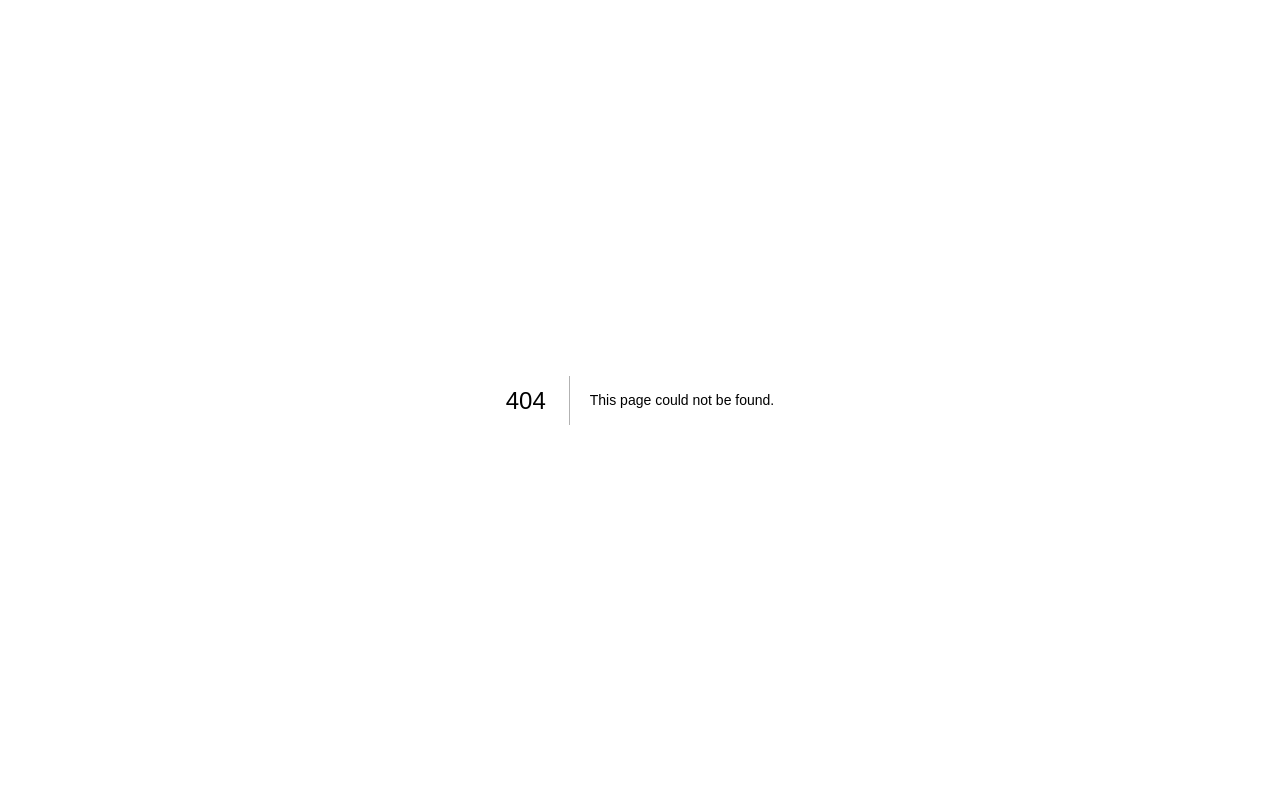
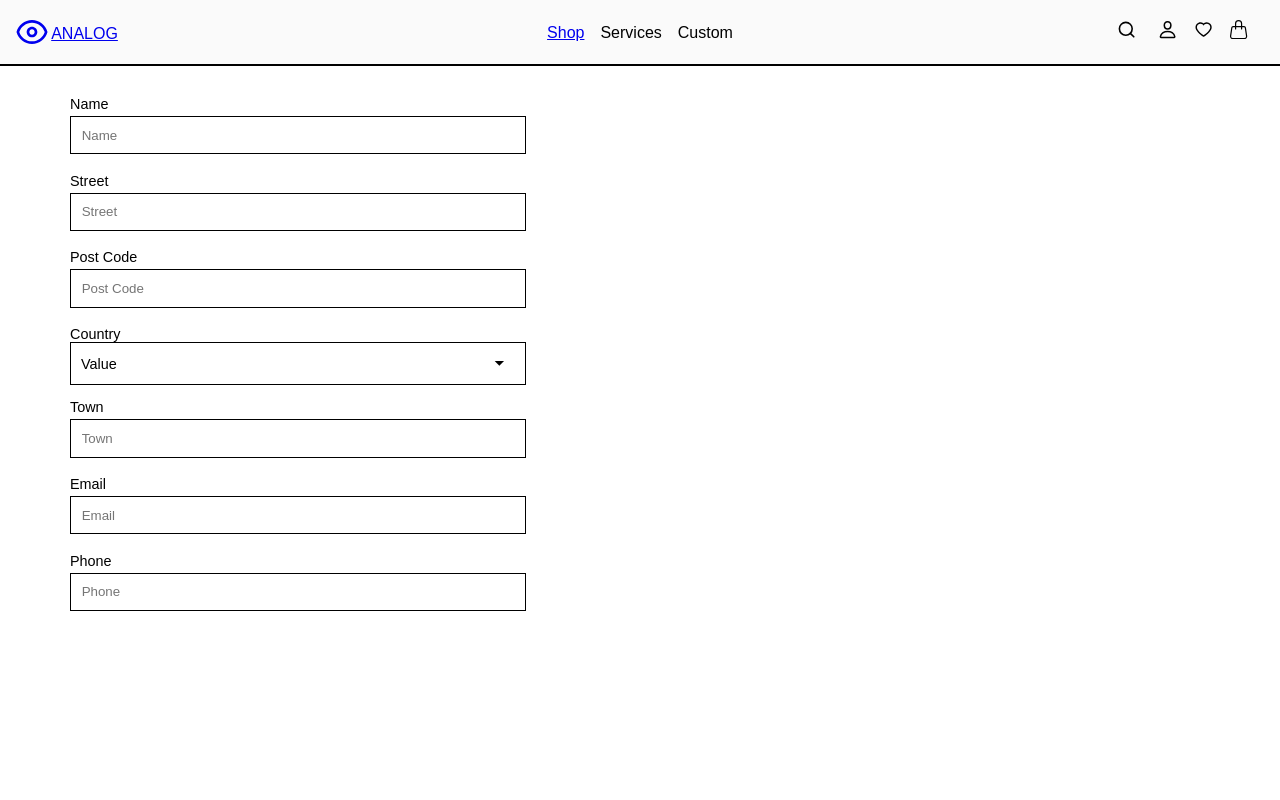
Before and after one commit to rilexus/camera-shop-demo, a Next.js app: page /registration in a window 1280 px wide. Before the commit this address had no page. Shown: the top 800 px of the page. Built offline with nearby package versions, Linux system fonts and the light colour scheme.

Commit message:
feat: form

```diff
--- /dev/null
+++ b/_pages/Registration/Registration.js
@@ -0,0 +1,34 @@
+import React from "react";
+import Layout from "../../components/Layout/Layout";
+import { Navigation } from "../../components";
+import { Container, Grid, Padding } from "../../ui";
+import Footer from "../../components/Footer/Footer";
+import RegistrationForm from "./components/RegistrationForm/RegistrationForm";
+
+const RegistrationPage = () => {
+  return (
+    <Layout
+      navigation={<Navigation />}
+      main={
+        <div
+          style={{
+            minHeight: "100vh",
+          }}
+        >
+          <Container>
+            <Padding padding={"6em 0 0 0"}>
+              <Grid>
+                <Grid.Item sm={"40"}>
+                  <RegistrationForm />
+                </Grid.Item>
+              </Grid>
+            </Padding>
+          </Container>
+        </div>
+      }
+      footer={<Footer />}
+    />
+  );
+};
+
+export default RegistrationPage;
--- /dev/null
+++ b/_pages/Registration/components/RegistrationForm/RegistrationForm.js
@@ -0,0 +1,156 @@
+import React, { useEffect, useState } from "react";
+import styled from "styled-components";
+import createContext from "../../../../Providers/utils/createContext";
+import { useToggle } from "../../../../hooks";
+import ArrowDropdownDown from "../../../../ui/ArrowDropdownDown/ArrowDropdownDown";
+import { ButtonStyleless, Flex } from "../../../../ui";
+import { JUSTIFY } from "../../../../ui/Flex";
+
+const Inout = styled.input`
+  box-sizing: border-box;
+  border: 1px solid black;
+  width: 100%;
+  padding: 0.8em;
+  margin: 0.3em 0;
+`;
+
+const SelectContext = createContext({});
+const withSelectContext = (Component) => {
+  const Wrapper = (props) => {
+    const state = useState({});
+
+    return (
+      <SelectContext.Provider value={state}>
+        <Component {...props} />
+      </SelectContext.Provider>
+    );
+  };
+  return Wrapper;
+};
+
+const StyledLabel = styled.label`
+  margin-bottom: 1em;
+  font-size: 0.9em;
+`;
+
+const Label = (props) => {
+  return (
+    <StyledLabel
+      {...props}
+      style={{
+        display: "block",
+      }}
+    />
+  );
+};
+
+const ArrowButton = ({ onClick }) => (
+  <ButtonStyleless
+    onClick={onClick}
+    style={{
+      display: "flex",
+      alignItems: "center",
+    }}
+  >
+    <ArrowDropdownDown height={"1.3em"} width={"1.3em"} />
+  </ButtonStyleless>
+);
+
+const Select = withSelectContext(({ children }) => {
+  const [state] = SelectContext.useContext();
+  const [isOpen, toggle] = useToggle(false);
+
+  return (
+    <div>
+      <div
+        onClick={toggle}
+        style={{
+          padding: "0.7em",
+          border: "1px solid black",
+          cursor: "pointer",
+        }}
+      >
+        <Flex justify={JUSTIFY.between} align={"center"}>
+          Value
+          <ArrowButton />
+        </Flex>
+      </div>
+
+      <div
+        style={{
+          display: isOpen ? "inherit" : "none",
+        }}
+      >
+        {children}
+      </div>
+    </div>
+  );
+});
+
+const Option = ({ value }) => {
+  const [state, setContext] = SelectContext.useContext();
+
+  console.log(state);
+
+  useEffect(() => {
+    setContext((prev) => {
+      return { ...prev, [value]: { selected: false } };
+    });
+    return () => {};
+  }, []);
+
+  return <div onClick={() => {}}>{value}</div>;
+};
+
+const RegistrationForm = () => {
+  return (
+    <div>
+      <Label>
+        Name
+        <br />
+        <Inout placeholder={"Name"} />
+      </Label>
+      <Label>
+        Street
+        <br />
+        <Inout placeholder={"Street"} />
+      </Label>
+      <Label>
+        Post Code
+        <br />
+        <Inout placeholder={"Post Code"} />
+      </Label>
+
+      <Label>
+        Country
+        <br />
+        <Select>
+          <Option value={"austria"}>Austria</Option>
+          <Option value={"germany"}>Germany</Option>
+          <Option value={"switzerland"}>Switzerland</Option>
+        </Select>
+      </Label>
+
+      <Label>
+        Town
+        <br />
+        <Inout placeholder={"Town"} />
+      </Label>
+
+      <div>
+        <Label>
+          Email
+          <br />
+          <Inout placeholder={"Email"} />
+        </Label>
+        <Label>
+          Phone
+          <br />
+          <Inout placeholder={"Phone"} />
+        </Label>
+      </div>
+    </div>
+  );
+};
+
+export default RegistrationForm;
--- a/hooks/useToggle/useToggle.js
+++ b/hooks/useToggle/useToggle.js
@@ -4,10 +4,8 @@ const useToggle = (init) => {
   const [state, setStae] = useState(init);
 
   const toggle = useCallback(() => {
-    setStae((s) => {
-      return !s;
-    });
-  }, []);
+    setStae(!state);
+  }, [state]);
 
   return [state, toggle];
 };
--- /dev/null
+++ b/pages/registration.js
@@ -0,0 +1,12 @@
+import React from "react";
+import Layout from "../components/Layout/Layout";
+import { Container, Padding } from "../ui";
+import Footer from "../components/Footer/Footer";
+import { Navigation } from "../components";
+import RegistrationPage from "../_pages/Registration/Registration";
+
+const Registration = () => {
+  return <RegistrationPage />;
+};
+
+export default Registration;
--- /dev/null
+++ b/ui/ArrowDropdownDown/ArrowDropdownDown.js
@@ -0,0 +1,25 @@
+import React from "react";
+
+const ArrowDropdownDown = ({
+  stroke = "currentColor",
+  fill = "currentColor",
+  strokeWidth = "0",
+  height = "1em",
+  width = "1em",
+}) => {
+  return (
+    <svg
+      stroke={stroke}
+      fill={fill}
+      strokeWidth={strokeWidth}
+      height={height}
+      width={width}
+      viewBox="0 0 512 512"
+      xmlns="http://www.w3.org/2000/svg"
+    >
+      <path d="M128 192l128 128 128-128z" />
+    </svg>
+  );
+};
+
+export default ArrowDropdownDown;
--- a/ui/index.js
+++ b/ui/index.js
@@ -1,5 +1,5 @@
+export { default as ArrowDropdownDown } from "./ArrowDropdownDown/ArrowDropdownDown";
 export { default as Margin } from "./Margin/Margin";
-
 export { default as Radio } from "./Radio/Radio";
 export { default as Checkbox } from "./Checkbox/Checkbox";
 export { default as YStack } from "./YStack/YStack";
```
